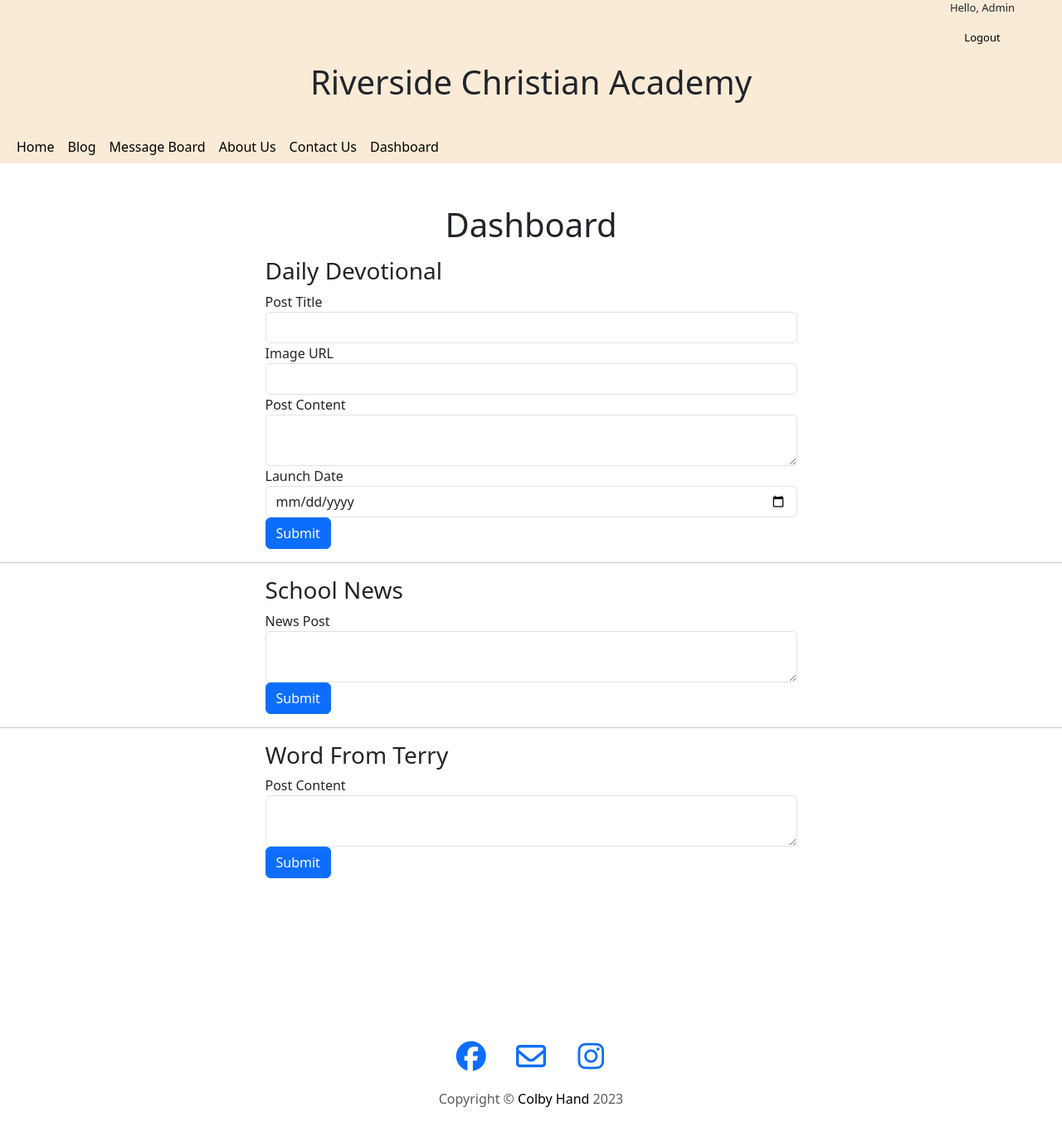
After one commit to Darkmatter789/fictional-pancake, a Flask app: page /dashboard in a window 1280 px wide. The commit adds this page. Shown: the whole page at 83% size. Run offline with Flask 3, Linux system fonts and the light colour scheme; a user stored in the database is signed in; some libraries are stand-ins or nearby versions.

Commit message:
added admin dashboard and db tables for front page content

```diff
--- a/forms.py
+++ b/forms.py
@@ -1,5 +1,5 @@
 from flask_wtf import FlaskForm
-from wtforms import StringField, SubmitField, PasswordField
+from wtforms import StringField, SubmitField, PasswordField, DateField
 from wtforms.validators import DataRequired, URL, ValidationError
 from flask_ckeditor import CKEditorField
 
@@ -36,6 +36,24 @@ class CommentForm(FlaskForm):
     submit = SubmitField("Submit Comment")
 
 
+class DevotionalForm(FlaskForm):
+    title = StringField("Post Title", validators=[DataRequired()])
+    img_url = StringField("Image URL", validators=[URL()])
+    text = CKEditorField("Post Content", validators=[DataRequired()])
+    launch_date = DateField("Launch Date", validators=[])
+    submit = SubmitField("Submit")
+
+
+class NewsForm(FlaskForm):
+    body = CKEditorField("News Post", validators=[DataRequired()])
+    submit = SubmitField("Submit")
+
+
+class WordForm(FlaskForm):
+    word_body = CKEditorField("Post Content", validators=[DataRequired()])
+    submit = SubmitField("Submit")
+
+
 class EmailForm(FlaskForm):
 
     def is_email(form, email):
--- a/main.py
+++ b/main.py
@@ -7,7 +7,7 @@ from flask_sqlalchemy import SQLAlchemy
 from sqlalchemy.orm import relationship
 from flask_login import UserMixin, login_user, LoginManager, login_required, current_user, logout_user
 from functools import wraps
-from forms import EmailForm, RegisterForm, LoginForm, CreateBlogPost, CommentForm, CreatePostForm
+from forms import EmailForm, RegisterForm, LoginForm, CreateBlogPost, CommentForm, CreatePostForm, DevotionalForm, NewsForm, WordForm
 from contact import Contact
 
 
@@ -80,6 +80,29 @@ class MessageComment(db.Model):
     date = db.Column(db.String(250), nullable=False)
 
 
+class DevotionalPost(db.Model):
+    __tablename__ = "daily_devotional"
+    id = db.Column(db.Integer, primary_key=True)
+    title = db.Column(db.String(250), unique=True, nullable=False)
+    img_url = db.Column(db.String(250), nullable=False)
+    text = db.Column(db.Text, nullable=False)
+    date = db.Column(db.String(250), nullable=False)
+
+
+class NewsPost(db.Model):
+    __tablename__ = "news"
+    id = db.Column(db.Integer, primary_key=True)
+    news_text = db.Column(db.Text, nullable=False)
+    date = db.Column(db.String(250), nullable=False)
+
+
+class WordPost(db.Model):
+    __tablename__ = "word"
+    id = db.Column(db.Integer, primary_key=True)
+    body = db.Column(db.Text, nullable=False)
+    date = db.Column(db.String(250), nullable=False)
+
+
 # Opens and creates database tables
 with app.app_context():
     db.create_all()
@@ -101,10 +124,50 @@ def load_user(user_id):
     return db.get_or_404(User, user_id)
 
 
-# Home page
-@app.route("/")
+# Homepage
+@app.route("/", methods=["GET", "POST"])
 def home():
-    return render_template("index.html")
+    devotional = DevotionalPost.query.get(1)
+    news = NewsPost.query.all()
+    word = WordPost.query.get(1)
+    return render_template("index.html", devotional_post=devotional, news=news, word=word)
+
+
+# Dashboard for editing homepage ("index.html")
+@app.route("/dashboard", methods=["GET", "POST"])
+@login_required
+@admin_only
+def dashboard():
+    devotional_form = DevotionalForm()
+    news_form = NewsForm()
+    word_form = WordForm()
+    if devotional_form.validate_on_submit():
+        devotional_post = DevotionalPost(
+            title=devotional_form.title.data,
+            img_url=devotional_form.img_url.data,
+            text=devotional_form.text.data,
+            date=devotional_form.launch_date.data
+        )
+        db.session.add(devotional_post)
+        db.session.commit()
+        return redirect(url_for("dashboard"))
+    if news_form.validate_on_submit():
+        news_post = NewsPost(
+            news_text=news_form.body.data,
+            date=date.today().strftime("%B %d, %Y")
+        )
+        db.session.add(news_post)
+        db.session.commit()
+        return redirect(url_for("dashboard"))
+    if word_form.validate_on_submit():
+        word_post = WordPost(
+            body=word_form.word_body.data,
+            date=date.today().strftime("%B %d, %Y")
+        )
+        db.session.add(word_post)
+        db.session.commit()
+        return redirect(url_for("dashboard"))
+    return render_template("dashboard.html", dev_form=devotional_form, news_form=news_form, word_form=word_form)
 
 
 # Authentication functions
--- /dev/null
+++ b/templates/dashboard.html
@@ -0,0 +1,46 @@
+{% include "header.html" %}
+{% import "bootstrap/wtf.html" as wtf %}
+
+<div class="new-post-title container">
+    <div class="row">
+        <div class="col-lg-8 col-md-10 mx-auto">
+            <div class="page-heading">
+                <h1>Dashboard</h1>
+            </div>
+        </div>
+    </div>
+</div>
+<div class="dashboard container">
+    <div class="row">
+        <div class="col-lg-7 col-md-7 col-sm-6 col-xs-6 mx-auto content">
+            <h3>Daily Devotional</h3>
+            {{ ckeditor.load() }}
+            {{ ckeditor.config(name='body') }}
+            {{ wtf.quick_form(dev_form, novalidate=True, button_map={"submit": "primary"}) }}
+        </div>
+    </div>
+</div>
+<hr>
+<div class="dashboard container">
+    <div class="row">
+        <div class="col-lg-7 col-md-7 col-sm-6 col-xs-6 mx-auto content">
+            <h3>School News</h3>
+            {{ ckeditor.load() }}
+            {{ ckeditor.config(name='body') }}
+            {{ wtf.quick_form(news_form, novalidate=True, button_map={"submit": "primary"}) }}
+        </div>
+    </div>
+</div>
+<hr>
+<div class="dashboard container">
+    <div class="row">
+        <div class="col-lg-7 col-md-7 col-sm-6 col-xs-6 mx-auto content">
+            <h3>Word From Terry</h3>
+            {{ ckeditor.load() }}
+            {{ ckeditor.config(name='word_body') }}
+            {{ wtf.quick_form(word_form, novalidate=True, button_map={"submit": "primary"}) }}
+        </div>
+    </div>
+</div>
+
+{% include "footer.html" %}
--- a/templates/header.html
+++ b/templates/header.html
@@ -55,7 +55,7 @@
                             </li>
                             {% if current_user.name == "Admin" %}
                             <li class="nav-item">
-                                <a class="nav-link active" aria-current="page" href="{{url_for('create_blog_post')}}">New Blog Post</a>
+                                <a class="nav-link active" aria-current="page" href="{{url_for('dashboard')}}">Dashboard</a>
                             </li>
                             {% endif %}
                         </ul>
```
Also changed, not shown: templates/index.html (+13 -13 lines), instance/RCA-Users.db.
